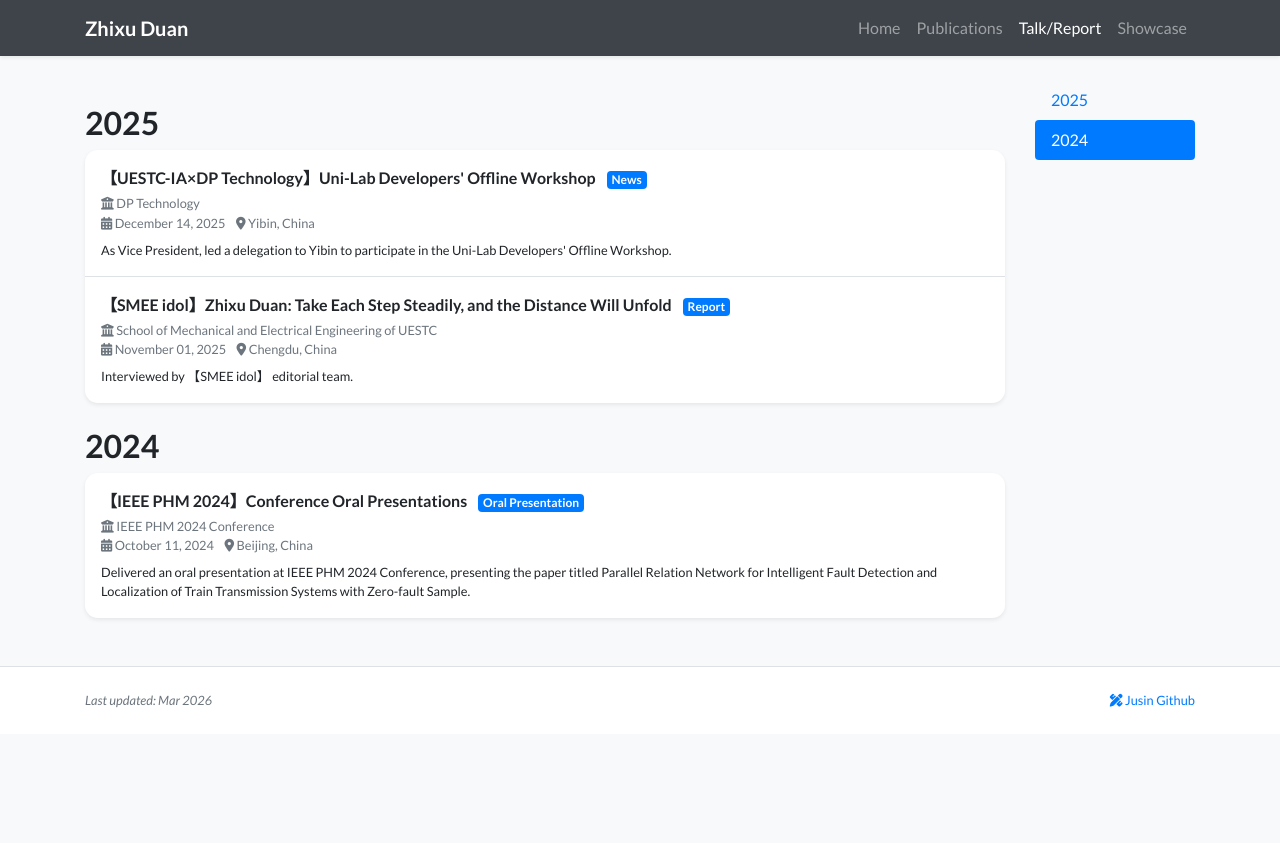
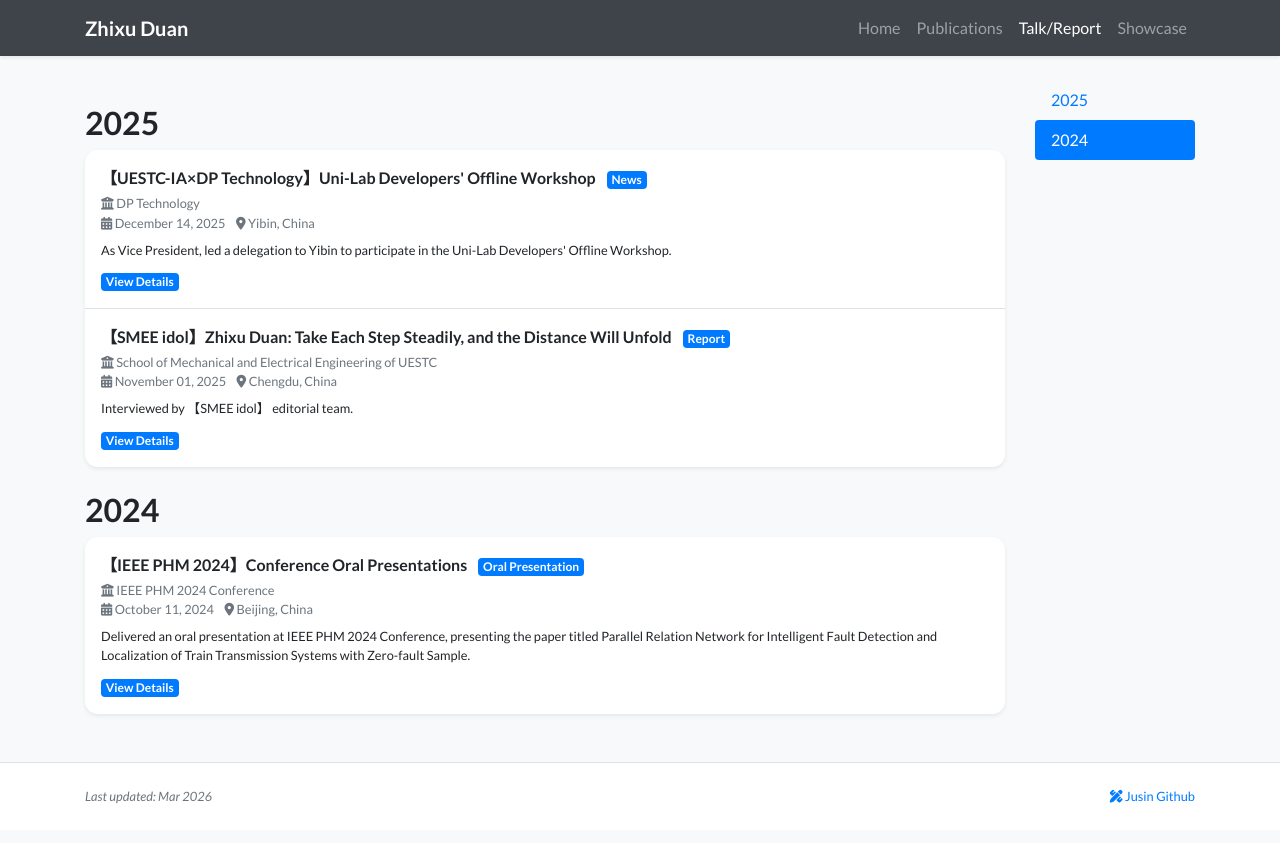
Before and after one commit to zxuuuustupid/jusinduan, a Jekyll site: the page built from talks.html, in a window 1280 px wide. Shown: the top 843 px of the page. Built offline with Jekyll 4.4.1, drawn with Linux system fonts in a browser that asks for light colours; nearby versions of some CDN libraries; a style sheet for code colours, icons or effects is not loaded.

Commit message:
feat: add "View Details" link to talks section

```diff
--- a/talks.html
+++ b/talks.html
@@ -36,6 +36,9 @@ body_attr: >-
                     {% if item.excerpt %}
                     <div class="mt-2 small">{{ item.excerpt }}</div>
                     {% endif %}
+                    <div class="mt-2">
+                        <a href="{{ item.url }}" class="badge badge-primary">View Details</a>
+                    </div>
                 </div>
             {% endfor %}
         </div>
```
